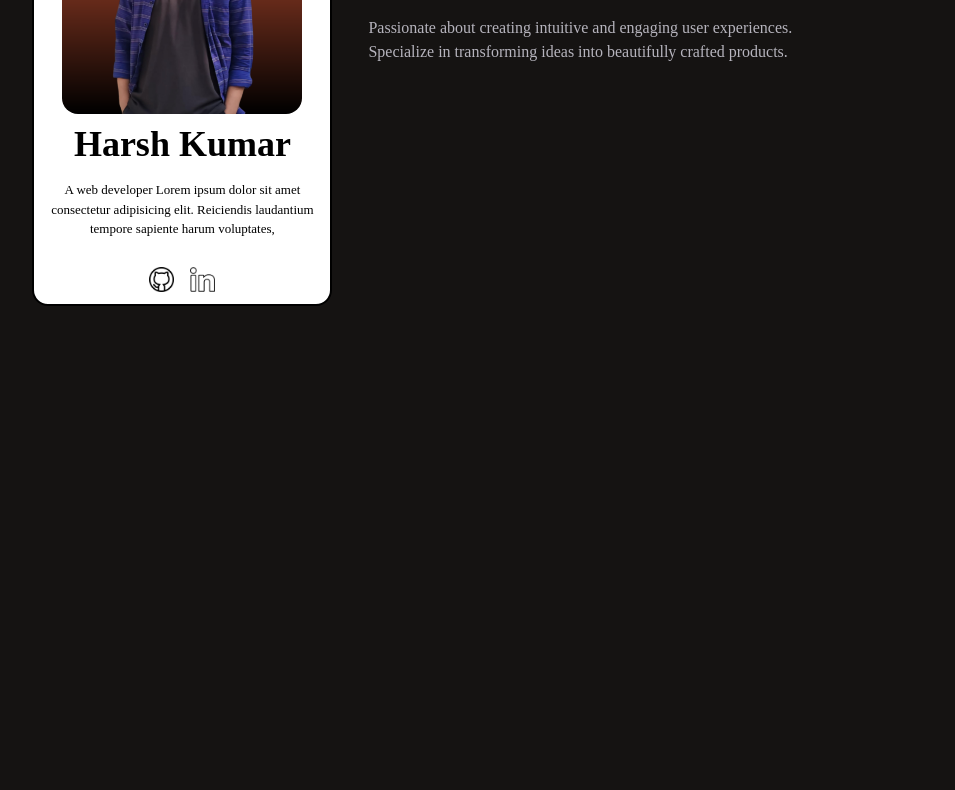
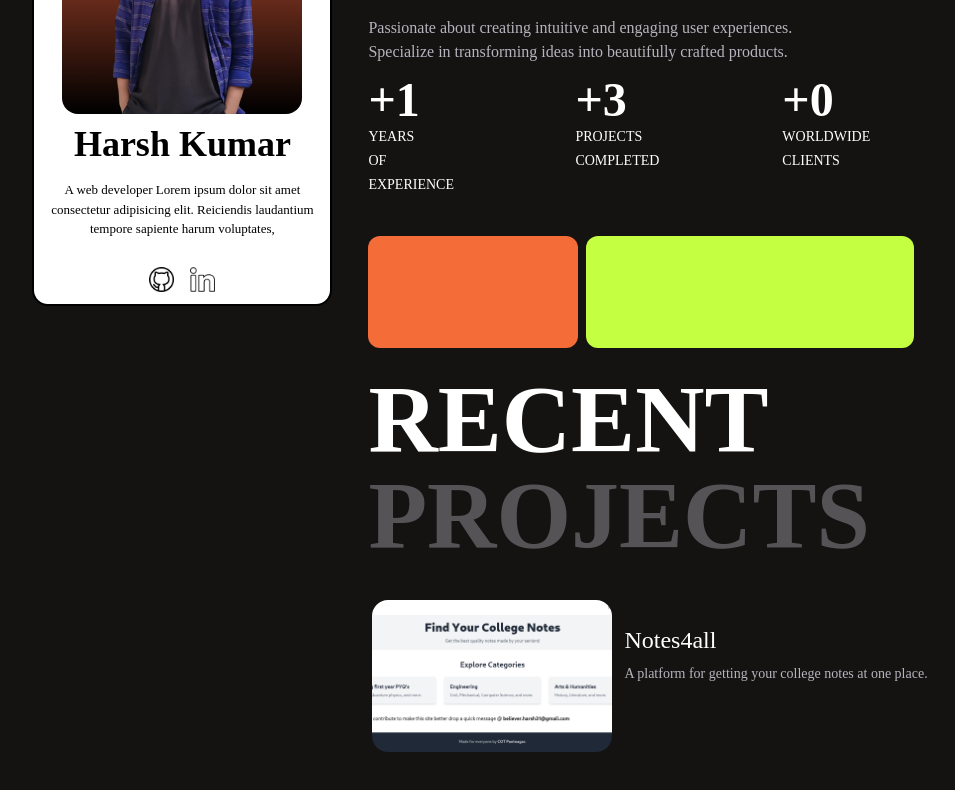
Before and after one commit to Harshshah3475/Harsh-s-Portfolio, a React app: page / in a window 1280 px wide. Shown: the part 300-1090 px from the top of the page, without its empty margins (198-1153 px from the left). Before the commit the page ends 800 px from the top, so only its background shows below. Built offline with nearby package versions, Linux system fonts and the light colour scheme; the HTML template or start-up script is replaced by a standard one.

Commit message:
moreee work

```diff
--- a/src/App.jsx
+++ b/src/App.jsx
@@ -12,8 +12,8 @@ function App() {
     <div className='w-[98vw]'>
 
     <Navbar/>
-    <div className='md:flex md:justify-center w-[90vw]'>
-    <div className='md:w-[60%] md:flex'>
+    <div className='md:flex md:justify-center w-[90vw] h-auto'>
+    <div className='md:w-[60%] md:flex h-auto'>
     <NameCard/>
     <Hero/>
     </div>
--- a/src/components/hero.jsx
+++ b/src/components/hero.jsx
@@ -1,15 +1,89 @@
 import React from "react";
+import { useState } from "react";
 
 const hero = () => {
+  const [projects, setprojects] = useState([
+    {
+      image: "/src/assets/project1.png",
+      title: "Notes4all",
+      desc: "A platform for getting your college notes at one place.",
+    },
+    {
+      image: "/src/assets/project2.png",
+      title: "SCP Website",
+      desc: "Website for college most prestigeious society Sanskritik Chetna Parishad.",
+    },
+  ]);
   return (
     <>
-      <div className="md:mt-8 md:text-left text-center ml-9 mt-8 ">
+      <div className="md:mt-8 md:text-left text-center ml-9 mt-8 h-fit">
         <div className="poppins-bold md:text-8xl text-5xl">
           <h1 className="text-white">WEB</h1>
           <h1 className="text-[#B6B4BD] opacity-40">DEVELOPER</h1>
         </div>
         <div className="md:w-[80%] mt-3">
-        <p className="text-[#B6B4BD] ">Passionate about creating intuitive and engaging user experiences. Specialize in transforming ideas into beautifully crafted products.</p>
+          <p className="text-[#B6B4BD] ">
+            Passionate about creating intuitive and engaging user experiences.
+            Specialize in transforming ideas into beautifully crafted products.
+          </p>
+        </div>
+
+        {/* numbers */}
+
+        <div className="flex text-white md:w-[80%] justify-between my-3">
+          <div className="md:w-16">
+            <h1 className="poppins-bold md:text-5xl text-3xl">+1</h1>
+            <span className="md:text-sm w-3 text-balance text-[12px]">
+              YEARS OF EXPERIENCE
+            </span>
+          </div>
+
+          <div className="md:w-16">
+            <h1 className="poppins-bold md:text-5xl text-3xl">+3</h1>
+            <span className="md:text-sm w-3 text-balance text-[12px]">
+              PROJECTS COMPLETED
+            </span>
+          </div>
+
+          <div className="md:w-16">
+            <h1 className="poppins-bold md:text-5xl text-3xl">+0</h1>
+            <span className="md:text-sm w-3 text-balance text-[12px]">
+              WORLDWIDE CLIENTS
+            </span>
+          </div>
+        </div>
+        {/* numbers end */}
+
+        <div className="w-full md:h-28 md:flex mt-8">
+          <div className="md:w-[35%] h-28 rounded-xl my-2 bg-[#F46C38]"></div>
+          <div className="md:w-[55%] h-28 rounded-xl my-2 md:mx-2  bg-[#C5FF41]"></div>
+        </div>
+        {/* colored boxes ended */}
+
+        {/* Recent prpojects */}
+        <div>
+          <div className="poppins-bold md:text-8xl text-5xl mt-8">
+            <h1 className="text-white">RECENT</h1>
+            <h1 className="text-[#B6B4BD] opacity-40">PROJECTS</h1>
+          </div>
+
+          {projects.map((e) => {
+            return (
+              <div
+                key={e.image}
+                className="w-full md:h-40 h-fit md:flex hover:bg-gray-800  rounded-2xl my-8 pt-1 pl-1 "
+              >
+                <img
+                  src={e.image}
+                  className="md:w-[240px] h-38 object-cover rounded-2xl  "
+                />
+                <div className="md:ml-3 pt-2 md:pt-6">
+                  <h1 className="text-white poppins-medium text-2xl  ">{e.title}</h1>
+                  <p className="text-[#B6B4BD] poppins-light text-sm mt-1 md:mt-2">{e.desc}</p>
+                </div>
+              </div>
+            );
+          })}
         </div>
       </div>
     </>
--- a/src/components/nameCard.jsx
+++ b/src/components/nameCard.jsx
@@ -11,7 +11,7 @@ const nameCard = () => {
         <div className="flex justify-center">
           <img
             src={profle}
-            className="w-[240px] h-[284px] object-cover rounded-2xl mt-4"
+            className="md:w-[240px] h-[284px] object-cover rounded-2xl mt-4"
           ></img>
         </div>
         <h1 className="text-black poppins-semibold text-4xl mt-2.5 ">Harsh Kumar</h1>
```
Also changed, not shown: src/assets/project1.png (added), src/assets/project2.png (added).
